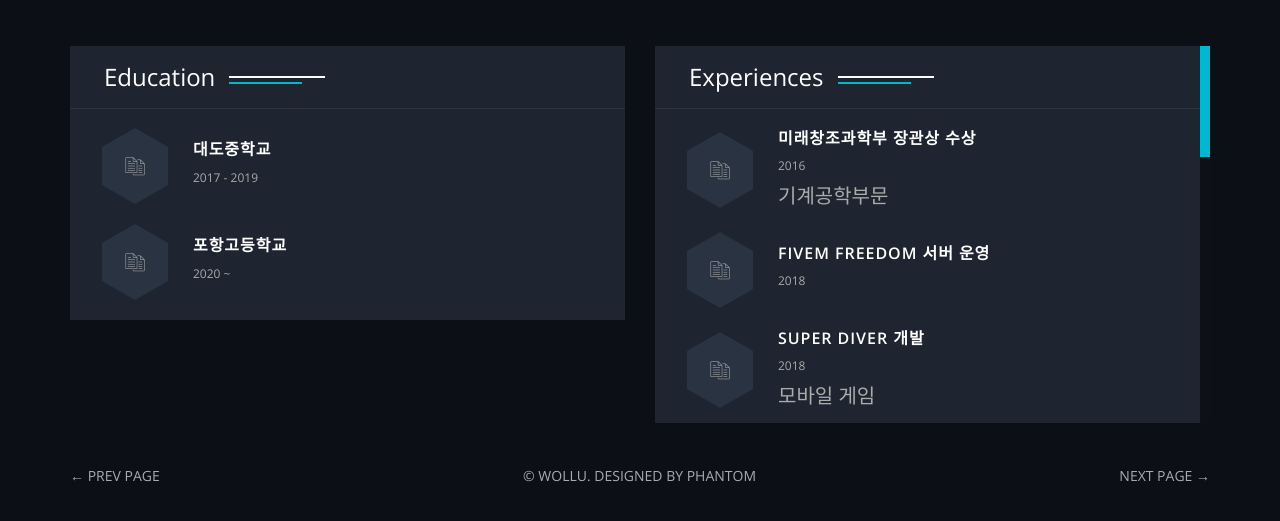
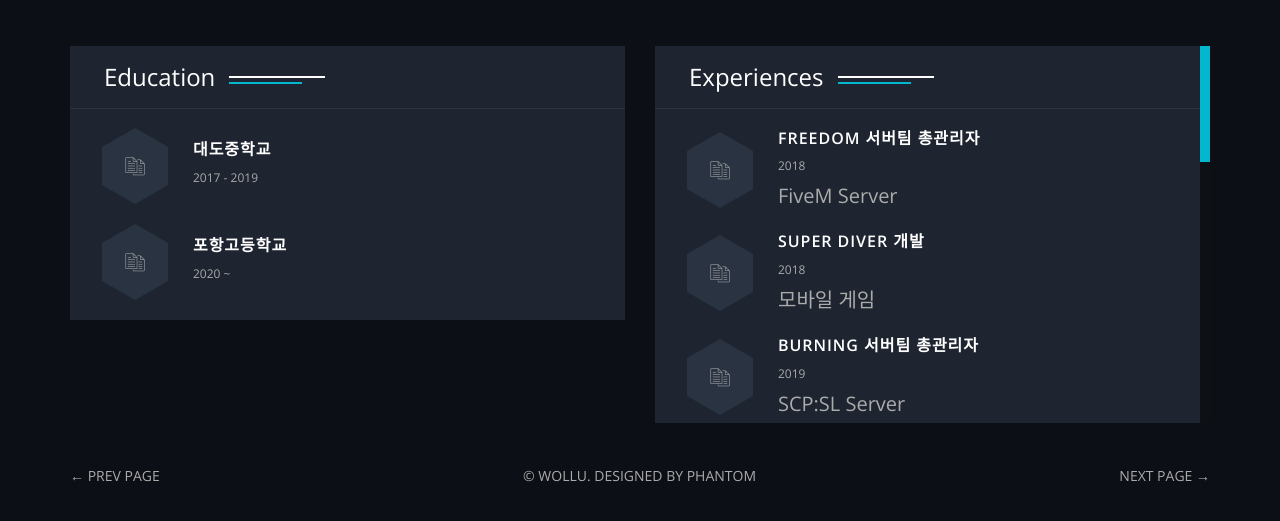
Before and after one commit to jjy40130/jjy40130.github.io, a website: page resume.html in a window 1280 px wide. Shown: the part 277-798 px from the top of the page. Drawn offline with nearby package versions, Linux system fonts and the light colour scheme; files whose address does not match are found by name; a web font is replaced by a local one.

Commit message:
Update resume.html

```diff
--- a/resume.html
+++ b/resume.html
@@ -107,20 +107,9 @@
                                                 <i class="tf-documents5"></i>
                                             </div>
                                             <div class="history-text">
-                                                <h5>미래창조과학부 장관상 수상</h5>
-                                                <span>2016</span>
-                                                <p>기계공학부문</p>
-                                            </div>
-                                        </div>
-                                        <!-- /.history-item -->
-                                        <div class="history-item">
-                                            <div class="history-icon">
-                                                <span class="history-hex"></span>
-                                                <i class="tf-documents5"></i>
-                                            </div>
-                                            <div class="history-text">
-                                                <h5>FiveM Freedom 서버 운영</h5>
+                                                <h5>Freedom 서버팀 총관리자</h5>
                                                 <span>2018</span>
+                                                <p>FiveM Server</p>
                                             </div>
                                         </div>
                                         <!-- /.history-item -->
@@ -142,8 +131,9 @@
                                                 <i class="tf-documents5"></i>
                                             </div>
                                             <div class="history-text">
-                                                <h5>SCP: SL 버닝서버 운영</h5>
+                                                <h5>Burning 서버팀 총관리자</h5>
                                                 <span>2019</span>
+                                                <p>SCP:SL Server</p>
                                             </div>
                                         </div>
                                         <!-- /.history-item -->
@@ -155,6 +145,7 @@
                                             <div class="history-text">
                                                 <h5>NYPC 2020 참가</h5>
                                                 <span>2020</span>
+                                                <p>넥슨 프로그래밍 대회</p>
                                             </div>
                                         </div>
                                         <!-- /.history-item -->
@@ -178,6 +169,7 @@
                                             <div class="history-text">
                                                 <h5>YISF 2021 본선 진출</h5>
                                                 <span>2021</span>
+                                                <p>순천향대 해킹방어 대회</p>
                                             </div>
                                         </div>
                                         <!-- /.history-item -->
@@ -189,6 +181,7 @@
                                             <div class="history-text">
                                                 <h5>ANUSEC 2021 본선 8등</h5>
                                                 <span>2021</span>
+                                                <p>전국 고등학생 사이버 보안 대회</p>
                                             </div>
                                         </div>
                                         <!-- /.history-item -->
@@ -200,6 +193,7 @@
                                             <div class="history-text">
                                                 <h5>PIDICON 2021 참가</h5>
                                                 <span>2021</span>
+                                                <p>개인정보 가명익명 대회</p>
                                             </div>
                                         </div>
                                         <!-- /.history-item -->
```
